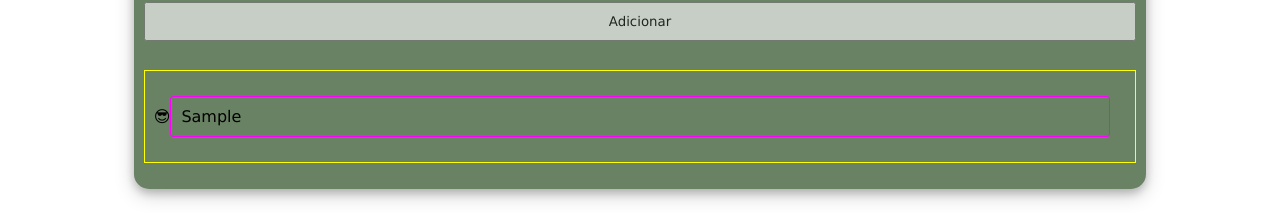
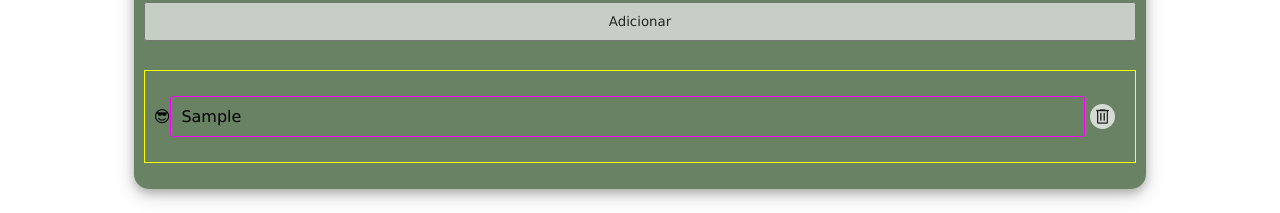
Before and after one commit to allanqueiroz02/todo-list, a React (Create React App) app: page / in a window 1280 px wide. Both pictures are taken after typing "Sample" into the empty fields and a click on the button "Adicionar". Shown: the part 164-377 px from the top of the page. Built offline with nearby package versions, Linux system fonts and the light colour scheme.

Commit message:
adicionado opção de exclusao de um item

```diff
--- a/src/App.js
+++ b/src/App.js
@@ -49,7 +49,7 @@ function App() {
   useEffect(() => {
     const listLocalStorage = JSON.parse(localStorage.getItem("listagem"));
     if (listLocalStorage) setList(listLocalStorage);
-  }, []);
+  }, [setList]);
 
   return (
     <Container>
@@ -63,7 +63,7 @@ function App() {
         />
         <CustomButton onClick={handleEvents}>Adicionar</CustomButton>
       </ContainerContent>
-      <CustomList list={list} />
+      <CustomList list={list} setList={setList} />
     </Container>
   );
 }
--- a/src/components/CustomList/CustomList.jsx
+++ b/src/components/CustomList/CustomList.jsx
@@ -1,4 +1,6 @@
 import styled from "styled-components";
+import deleteIcon from "../../assets/delete.png";
+import { useCallback } from "react";
 
 const StyledList = styled.ul`
   list-style-type: "😎";
@@ -16,13 +18,43 @@ const StyledListItem = styled.li`
   }
 `;
 
-function CustomList({ list }) {
+const StyledImg = styled.img`
+  width: 25px;
+  height: 25px;
+  padding: 3px;
+  background-color: #f1f1f1;
+  border-radius: 50%;
+  opacity: 0.8;
+  :hover {
+    opacity: 1;
+    cursor: pointer;
+  }
+`;
+
+function CustomList({ list, setList }) {
+  const handleDelete = useCallback(
+    (indexItem) => {
+      const updatedList = list.filter((_, index) => index !== indexItem);
+      setList(updatedList);
+    },
+    [list, setList]
+  );
+
   return (
     <StyledList>
-      {list.map((item) => (
-        <StyledListItem key={`${item}${Math.random() * 50}`}>
-          {item}
-        </StyledListItem>
+      {list.map((item, index) => (
+        <div
+          style={{ display: "flex", alignItems: "center" }}
+          key={`${item}${Math.random() * 50}`}
+        >
+          <StyledListItem style={{ width: "98%" }}>{item}</StyledListItem>
+          <StyledImg
+            src={deleteIcon}
+            alt="delete icon"
+            title={`Clique aqui para remover ${list[index]} da listagem`}
+            onClick={() => handleDelete(index)}
+          />
+        </div>
       ))}
     </StyledList>
   );
```
